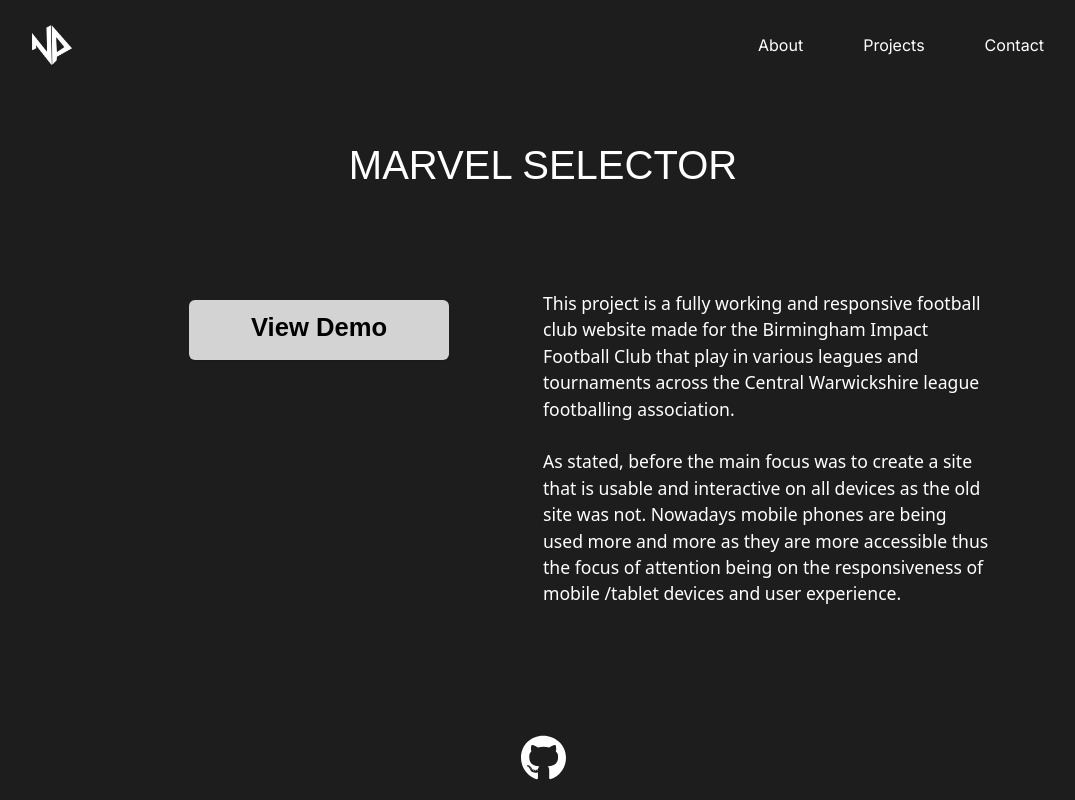
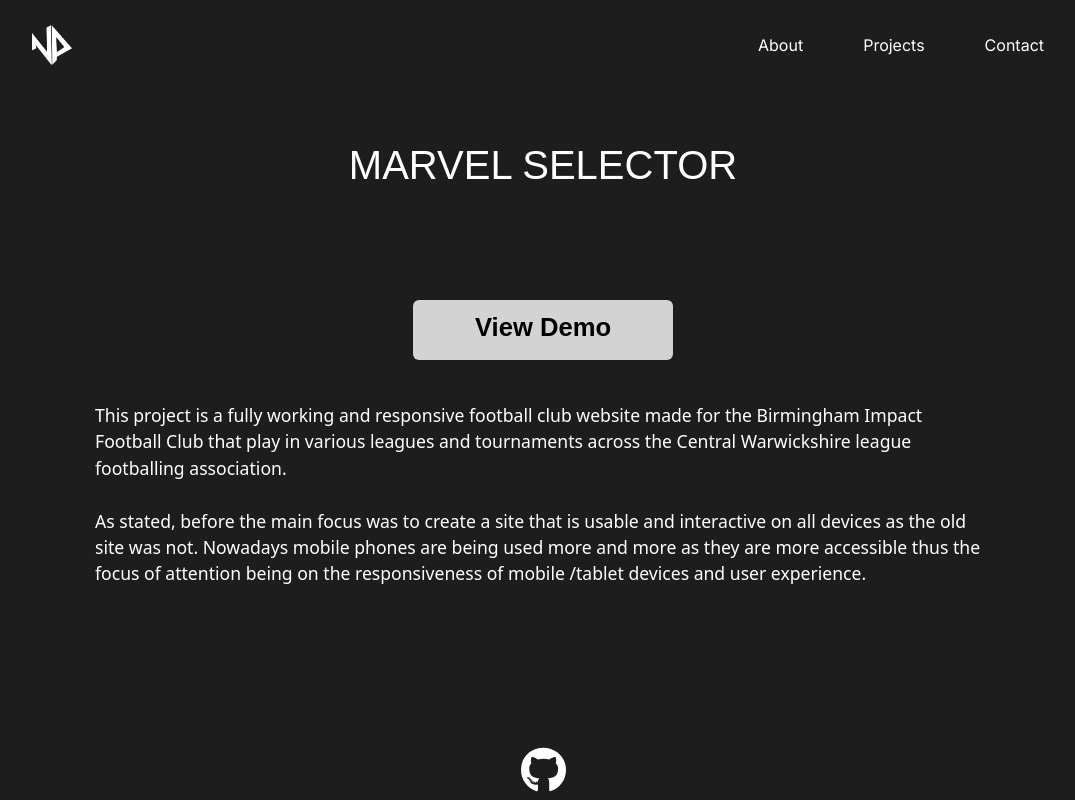
Before and after one commit to Nathan-47/nathanparchment.com-v03, a React (Create React App) app: page /marvelapi in a window 1280 px wide. Shown: the top 800 px of the page, without its empty margins (97-1172 px from the left). Built offline with nearby package versions, Linux system fonts and the light colour scheme; a web font is replaced by a local one.

Commit message:
Add files via upload

```diff
--- a/src/pages/marvelapi.js
+++ b/src/pages/marvelapi.js
@@ -5,8 +5,6 @@
 import marvelshot2 from '../images/marvel/marvel_screenshot2.png';
 
 const Marvelapi = () => {
-
-// Animate on fade function when page loads
 
      // animate on view hook
 const [isPresent, safeToRemove] = usePresence()
@@ -40,7 +38,7 @@
               <p>Marvel Selector</p>
             </div>
             <div className="project-body">
-            <div className="grid grid-cols-2 gap-12">
+            <div className="grid grid-cols-1 gap-12">
 
               {/* demo button */}
               <div className="button-section">
@@ -51,15 +49,13 @@
                 </div>
                 {/* demo button */}
 
-                <div className="lg:col-end-7 col-span-4 sm:col-end-6 col-span-5">
-                    <p className="project-content">This project is a fully working and responsive football club website made for the Birmingham Impact Football Club that play in various leagues and tournaments across the Central Warwickshire league footballing association.
+                <div className="col-sm-6">
+                    <p className="project-content my-8">This project is a fully working and responsive football club website made for the Birmingham Impact Football Club that play in various leagues and tournaments across the Central Warwickshire league footballing association.
                         <br /><br />
                         As stated, before the main focus was to create a site that is usable and interactive on all devices as the old site was not. Nowadays mobile phones are being used more and more as they are more accessible thus the focus of attention being on the responsiveness of mobile /tablet devices and user experience.
                         </p>
                 </div>
             </div>
-
-{/* github and tech stack used for project */}
             <div className="tool-section">
             <img className="github-logo" src={githubLogo} alt="github"></img>
       <div id="tool-tags" className="inline-flex items-center rounded-md bg-gray-50 px-2 py-1 text-base font-semibold text-gray-700 ring-1 ring-inset ring-gray-600/10">
@@ -82,7 +78,7 @@
               <img src={marvelshot1} width="900px" height="300px" alt="screenshot from marvel project showing the marvel character venom"></img>
             </div>
             <div id="screenshots" className="flex justify-center">
-              <img src={marvelshot2} width="900px" height="300px" alt="screenshot from marvel project showing the marvel character thor"></img>
+              <img src={marvelshot2} width="900px" height="300px" alt="screenshot from marvel project showing the marvel character venom"></img>
             </div>
             {/* project screenshot section */}
             <br />
```
